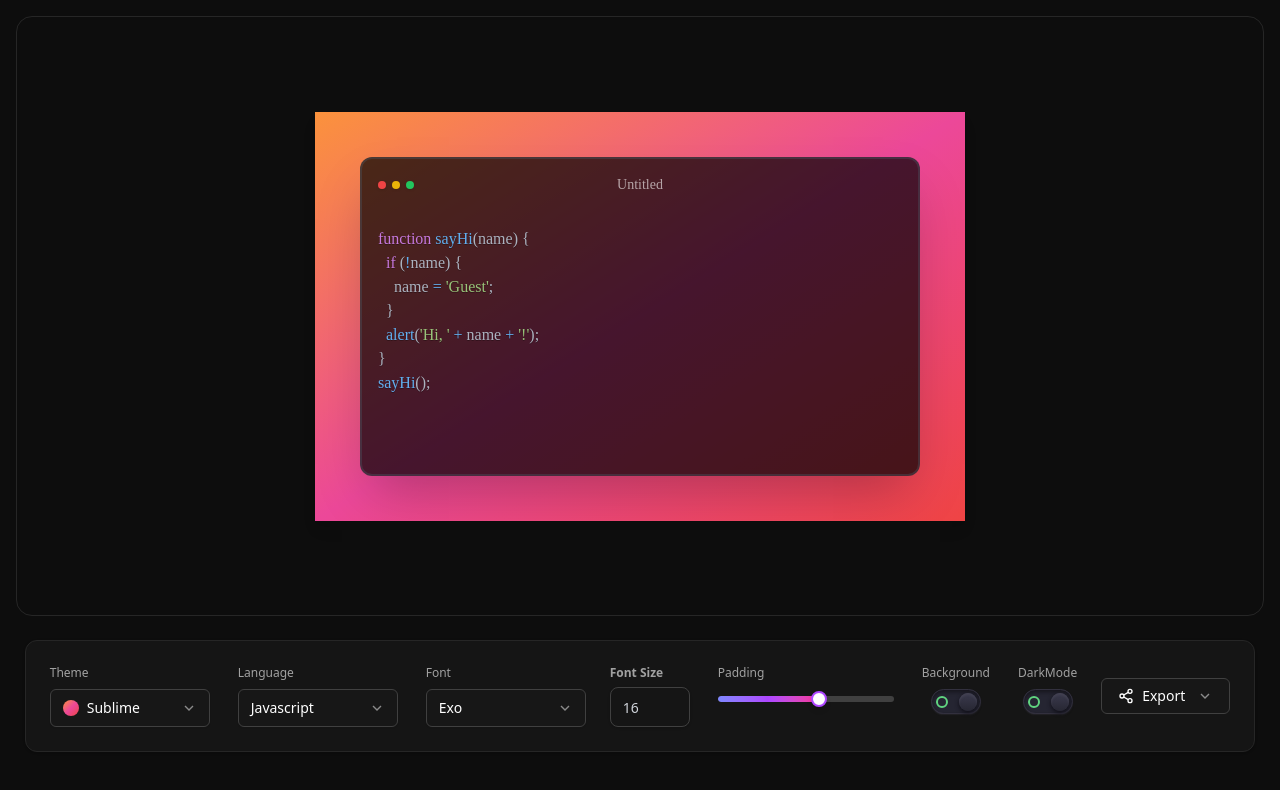
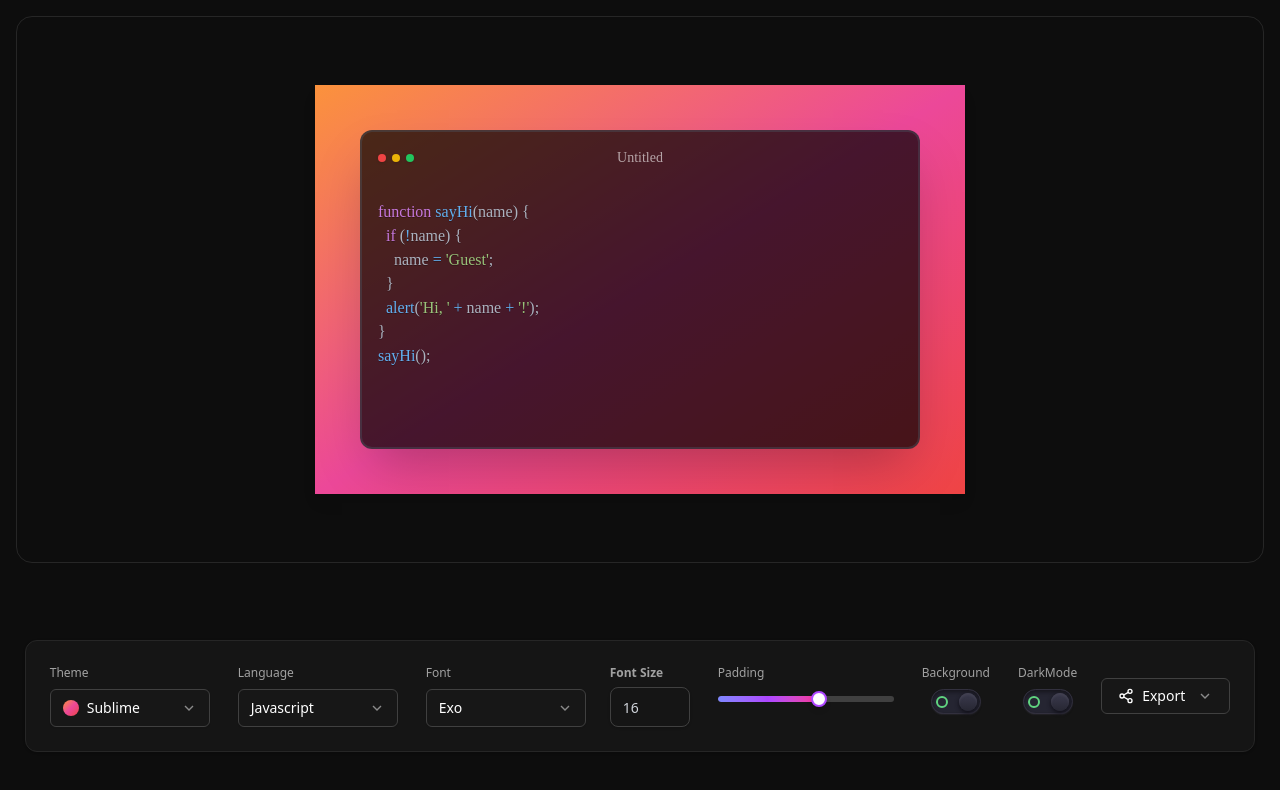
Before and after one commit to Nitesh47kumars/Snippix, a React (Vite) app: page / in a window 1280 px wide. Shown: the top 790 px of the page. Built offline with nearby package versions, Linux system fonts and the light colour scheme; a web font is replaced by a local one.

Commit message:
Update SnippetPreview Component(Fix Height Issue

```diff
--- a/src/Components/SnippetPreview.jsx
+++ b/src/Components/SnippetPreview.jsx
@@ -3,15 +3,14 @@ import SnippetCode from './SnippetCode';
 import GradientWrapper from './GradientWrapper';
 import { MyContext } from '../MyContext';
 
-
 const SnippetPreview = () => {
-  const {exportRef} = useContext(MyContext);
+  const { exportRef } = useContext(MyContext);
 
   return (
-    <div className="max-sm:h-[60vh] h-[75vh] m-4 sm:mb-6">
-      <div className="border border-neutral-800 rounded-2xl h-full w-full flex items-center justify-center overflow-hidden">
-        <GradientWrapper ref={exportRef} >
-            <SnippetCode />
+    <div className="m-4 sm:mb-6 max-sm:min-h-[60vh] min-h-[75vh]">
+      <div className="border border-neutral-800 rounded-2xl py-17 max-sm:py-7 w-full h-full flex items-center justify-center overflow-hidden">
+        <GradientWrapper ref={exportRef}>
+          <SnippetCode />
         </GradientWrapper>
       </div>
     </div>
```
